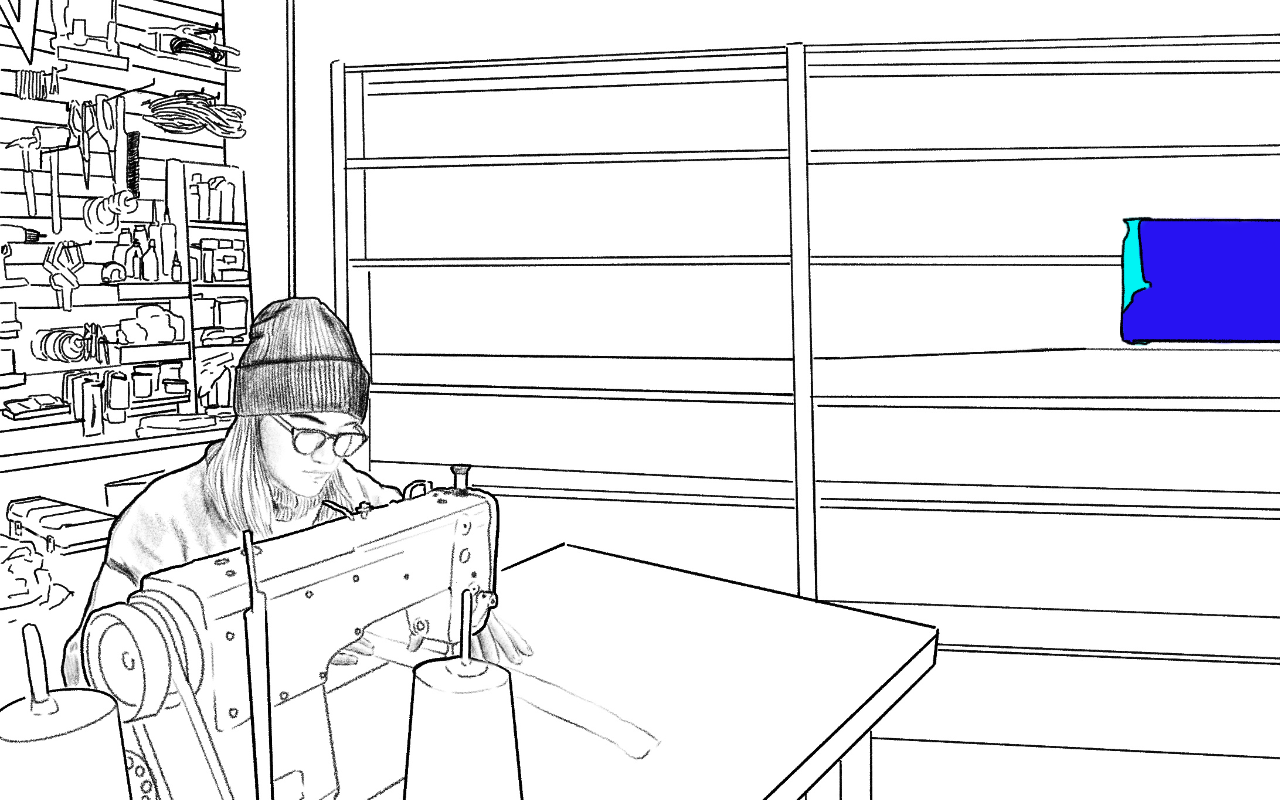
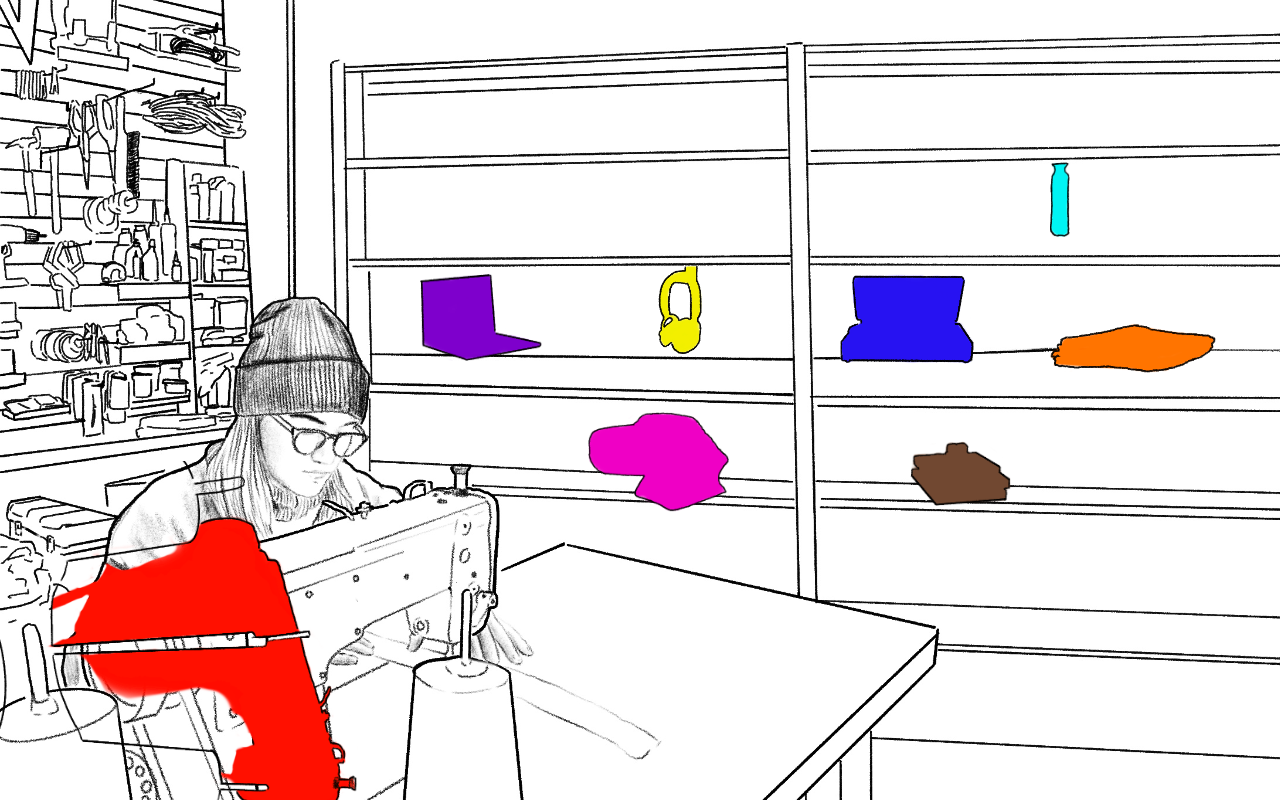
Before and after one commit to giselejfox/olivia-honors-project, a React (Create React App) app: page / in a window 1280 px wide. Shown: the top 800 px of the page. Built offline with nearby package versions, Linux system fonts and the light colour scheme.

Commit message:
add the pages for this branch

```diff
--- a/public/index.html
+++ b/public/index.html
@@ -2,8 +2,8 @@
 <html lang="en">
   <head>
     <meta charset="utf-8" />
+    <meta name="viewport" content="width=device-width, initial-scale=1, shrink-to-fit=no">
     <link rel="icon" href="%PUBLIC_URL%/favicon.ico" />
-    <meta name="viewport" content="width=device-width, initial-scale=1" />
     <meta name="theme-color" content="#000000" />
     <meta
       name="description"
--- a/src/App.js
+++ b/src/App.js
@@ -13,13 +13,34 @@ function App() {
       return acc;
     }, {})
   );
-
   const [showModal, setShowModal] = useState(false)
   const [modalContentTitle, setModalContentTitle] = useState("")
   const [currentGifPic, setCurrentGifPic] = useState(1)
+  const [preLoadedImages, setPreLoadedImages] = useState([]);
 
-  // This useEffect takes care of the gif changing
+
+  const handleCloseModal = () => setShowModal(false);
+  const handleProjectClick = (contentTitle) => {
+    // Tells the modal what to show, opens the modal, and changes the status of the icon to true so it turns from white to the image
+    setModalContentTitle(contentTitle)
+    setShowModal(true)
+    // If the project hasn't been clicked before it updates the status to having been clicked
+    if (!projectIconStatus[contentTitle]) {
+      const newProjectIconStatusHolder = {...projectIconStatus, [contentTitle]: true}
+      setProjectIconStatus(newProjectIconStatusHolder)
+    }
+  }
+
+
+  // This useEffect takes care of the gif changing and preloading the images
   useEffect(() => {
+    const numberOfImages = [1,2,3,4,5,6,7,8]
+    const preLoadedImagesArray = numberOfImages.map((num) => (
+      <ImagePreloader key={"image-preloader" + num} imageNumber={num} />
+    ));
+
+    setPreLoadedImages(preLoadedImagesArray);
+
     const intervalId = setInterval(() => {
       // Update the state in a cyclic manner from 1 to 8
       setCurrentGifPic(prevState => (prevState % 8) + 1);
@@ -29,20 +50,6 @@ function App() {
     return () => clearInterval(intervalId);
   }, []); // Empty dependency array ensures the effect runs only once on mount
 
-
-  const handleCloseModal = () => setShowModal(false);
-  const handleProjectClick = (contentTitle) => {
-    // Tells the modal what to show, opens the modal, and changes the status of the icon to true so it turns from white to the image
-
-    console.log(contentTitle)
-    setModalContentTitle(contentTitle)
-    setShowModal(true)
-    // If the project hasn't been clicked before it updates the status to having been clicked
-    if (!projectIconStatus[contentTitle]) {
-      const newProjectIconStatusHolder = {...projectIconStatus, [contentTitle]: true}
-      setProjectIconStatus(newProjectIconStatusHolder)
-    }
-  }
 
   // This takes the data we made about the icons and turns it into html
   const pinnedImageElements = pinnedImagesData.map((imageData, key) => {
@@ -56,7 +63,6 @@ function App() {
     )
   })
 
-  const numberOfImages = 8
 
   return (
     <div className="App">
@@ -65,9 +71,7 @@ function App() {
       <ProjectModal showModal={showModal} modalContentTitle={modalContentTitle} handleCloseModal={handleCloseModal} />
 
       {/* This preloads the 8 gif images */}
-      {[...Array(numberOfImages).keys()].map((index) => (
-        <ImagePreloader key={"image-preloader" + index} imageNumber={index + 1} />
-      ))}
+      {preLoadedImages}
     </div>
   );
 }
--- a/src/components/ProjectModal.js
+++ b/src/components/ProjectModal.js
@@ -4,8 +4,6 @@ import Modal from 'react-bootstrap/Modal';
 import ModalBodyContent from './ModalBodyContent';
 
 export default function ProjectModal({showModal, modalContentTitle, handleCloseModal}) {
-
-  console.log(modalContentTitle)
 
     return (
       <Modal show={showModal} onHide={handleCloseModal} dialogClassName="custom-modal">
--- a/src/pinnedImagesData.js
+++ b/src/pinnedImagesData.js
@@ -18,23 +18,178 @@ export const pinnedImagesData = [
     {
         title: "bottle",
         altText: "a blue water bottle",
-        imageHeight: "130px",
-        percentFromTop: "22%",
-        percentFromLeft: "80%"
+        imageHeight: "75px",
+        percentFromTop: "16.5%",
+        percentFromLeft: "75%",
+        xsHeight: "75px",
+        xsPercentFromTop: "16.5%",
+        xsPercentFromLeft: "75%",
+        smHeight: "",
+        smPercentFromTop: "",
+        smPercentFromLeft: "",
+        mdHeight: "",
+        mdPercentFromTop: "",
+        mdPercentFromLeft: "",
+        lgHeight: "",
+        lgPercentFromTop: "",
+        lgPercentFromLeft: "",
+        xlHeight: "",
+        xlPercentFromTop: "",
+        xlPercentFromLeft: ""
     },
     {
         title: "record-player",
         altText: "a blue water bottle",
-        imageHeight: "130px",
-        percentFromTop: "22%",
-        percentFromLeft: "80%"
+        imageHeight: "90px",
+        percentFromTop: "28%",
+        percentFromLeft: "60%",
+        xsHeight: "90px",
+        xsPercentFromTop: "28%",
+        xsPercentFromLeft: "60%",
+        smHeight: "",
+        smPercentFromTop: "",
+        smPercentFromLeft: "",
+        mdHeight: "",
+        mdPercentFromTop: "",
+        mdPercentFromLeft: "",
+        lgHeight: "",
+        lgPercentFromTop: "",
+        lgPercentFromLeft: "",
+        xlHeight: "",
+        xlPercentFromTop: "",
+        xlPercentFromLeft: ""
     },
-    // {
-    //     title: "sewing-machine",
-    //     altText: "a red industrial sewing machine",
-    //     imageHeight: "875px",
-    //     percentFromTop: "46.5%",
-    //     percentFromLeft: "0%"
-    // },
+    {
+        title: "sewing-machine",
+        altText: "a red industrial sewing machine",
+        imageHeight: "404px",
+        percentFromTop: "47%",
+        percentFromLeft: "0%",
+        xsHeight: "404px",
+        xsPercentFromTop: "47%",
+        xsPercentFromLeft: "0%",
+        smHeight: "",
+        smPercentFromTop: "",
+        smPercentFromLeft: "",
+        mdHeight: "",
+        mdPercentFromTop: "",
+        mdPercentFromLeft: "",
+        lgHeight: "",
+        lgPercentFromTop: "",
+        lgPercentFromLeft: "",
+        xlHeight: "",
+        xlPercentFromTop: "",
+        xlPercentFromLeft: "",
+    },
+    {
+        title: "fabric",
+        altText: "a red industrial sewing machine",
+        imageHeight: "100px",
+        percentFromTop: "42%",
+        percentFromLeft: "42%",
+        xsHeight: "100px",
+        xsPercentFromTop: "42%",
+        xsPercentFromLeft: "42%",
+        smHeight: "",
+        smPercentFromTop: "",
+        smPercentFromLeft: "",
+        mdHeight: "",
+        mdPercentFromTop: "",
+        mdPercentFromLeft: "",
+        lgHeight: "",
+        lgPercentFromTop: "",
+        lgPercentFromLeft: "",
+        xlHeight: "",
+        xlPercentFromTop: "",
+        xlPercentFromLeft: ""
+    },
+    {
+        title: "headphones",
+        altText: "a red industrial sewing machine",
+        imageHeight: "90px",
+        percentFromTop: "27%",
+        percentFromLeft: "47%",
+        xsHeight: "90px",
+        xsPercentFromTop: "27%",
+        xsPercentFromLeft: "47%",
+        smHeight: "",
+        smPercentFromTop: "",
+        smPercentFromLeft: "",
+        mdHeight: "",
+        mdPercentFromTop: "",
+        mdPercentFromLeft: "",
+        lgHeight: "",
+        lgPercentFromTop: "",
+        lgPercentFromLeft: "",
+        xlHeight: "",
+        xlPercentFromTop: "",
+        xlPercentFromLeft: ""
+    },
+    {
+        title: "laptop",
+        altText: "a red industrial sewing machine",
+        imageHeight: "87px",
+        percentFromTop: "28%",
+        percentFromLeft: "30%",
+        xsHeight: "87px",
+        xsPercentFromTop: "28%",
+        xsPercentFromLeft: "30%",
+        smHeight: "",
+        smPercentFromTop: "",
+        smPercentFromLeft: "",
+        mdHeight: "",
+        mdPercentFromTop: "",
+        mdPercentFromLeft: "",
+        lgHeight: "",
+        lgPercentFromTop: "",
+        lgPercentFromLeft: "",
+        xlHeight: "",
+        xlPercentFromTop: "",
+        xlPercentFromLeft: ""
+    },
+    {
+        title: "newspaper",
+        altText: "a red industrial sewing machine",
+        imageHeight: "50px",
+        percentFromTop: "33%",
+        percentFromLeft: "75%",
+        xsHeight: "50px",
+        xsPercentFromTop: "33%",
+        xsPercentFromLeft: "75%",
+        smHeight: "",
+        smPercentFromTop: "",
+        smPercentFromLeft: "",
+        mdHeight: "",
+        mdPercentFromTop: "",
+        mdPercentFromLeft: "",
+        lgHeight: "",
+        lgPercentFromTop: "",
+        lgPercentFromLeft: "",
+        xlHeight: "",
+        xlPercentFromTop: "",
+        xlPercentFromLeft: ""
+    },
+    {
+        title: "games",
+        altText: "a red industrial sewing machine",
+        imageHeight: "65px",
+        percentFromTop: "45%",
+        percentFromLeft: "65%",
+        xsHeight: "50px",
+        xsPercentFromTop: "33%",
+        xsPercentFromLeft: "7%",
+        smHeight: "",
+        smPercentFromTop: "",
+        smPercentFromLeft: "",
+        mdHeight: "",
+        mdPercentFromTop: "",
+        mdPercentFromLeft: "",
+        lgHeight: "",
+        lgPercentFromTop: "",
+        lgPercentFromLeft: "",
+        xlHeight: "",
+        xlPercentFromTop: "",
+        xlPercentFromLeft: ""
+    }
 
 ]
```
